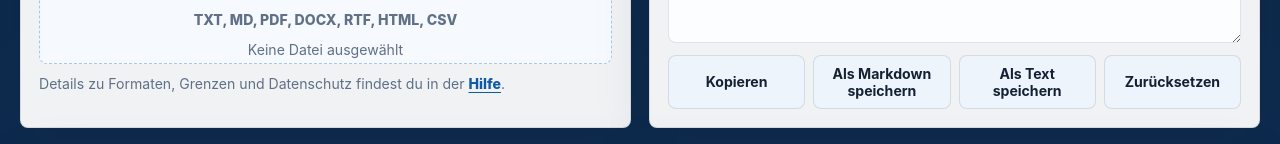
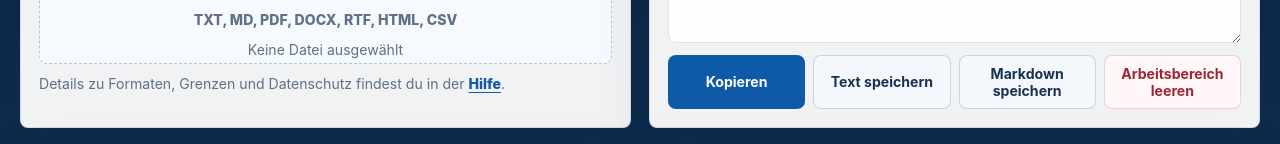
Before and after one commit to BM1964-25/SMART-Summary-Assistant, a website with bundled scripts: page index.html in a window 1280 px wide. Shown: the part 1167-1311 px from the top of the page. Built offline with nearby package versions, Linux system fonts and the light colour scheme.

Commit message:
Refine result action labels

```diff
--- a/index.html
+++ b/index.html
@@ -163,9 +163,9 @@
         </div>
         <div class="toolbar result-actions">
           <button type="button" id="copyBtn">Kopieren</button>
-          <button type="button" id="exportMdBtn">Als Markdown speichern</button>
-          <button type="button" id="exportTxtBtn">Als Text speichern</button>
-          <button type="button" id="resetBtn">Zurücksetzen</button>
+          <button type="button" id="exportTxtBtn">Text speichern</button>
+          <button type="button" id="exportMdBtn">Markdown speichern</button>
+          <button type="button" id="resetBtn">Arbeitsbereich leeren</button>
         </div>
       </section>
 
@@ -303,7 +303,7 @@
         </article>
         <article>
           <h3>Ergebnis-Aktionen</h3>
-          <p>Kopieren legt die Zusammenfassung in die Zwischenablage. Markdown speichert eine strukturierte MD-Datei. Text speichert eine einfache TXT-Datei. Zurücksetzen leert Quelle, Ergebnis und Dateistatus; der API-Key bleibt erhalten.</p>
+          <p>Kopieren legt die Zusammenfassung in die Zwischenablage. Text speichern erstellt eine einfache TXT-Datei. Markdown speichern erstellt eine strukturierte MD-Datei. Arbeitsbereich leeren entfernt Quelle, Ergebnis und Dateistatus; API-Key und Lizenz bleiben erhalten.</p>
         </article>
       </div>
     </section>
--- a/styles.css
+++ b/styles.css
@@ -839,6 +839,41 @@ select {
   width: 100%;
 }
 
+#copyBtn {
+  border-color: rgba(15, 90, 167, 0.3);
+  background: #0f5aa7;
+  color: #ffffff;
+}
+
+#copyBtn:hover:not(:disabled) {
+  border-color: rgba(15, 90, 167, 0.45);
+  background: #0b4f94;
+}
+
+#exportTxtBtn,
+#exportMdBtn {
+  border-color: rgba(15, 90, 167, 0.22);
+  background: #f4f8fd;
+  color: #18324f;
+}
+
+#exportTxtBtn:hover:not(:disabled),
+#exportMdBtn:hover:not(:disabled) {
+  border-color: rgba(15, 90, 167, 0.36);
+  background: #eaf3ff;
+}
+
+#resetBtn {
+  border-color: rgba(201, 54, 68, 0.2);
+  background: #fff7f8;
+  color: #9e2634;
+}
+
+#resetBtn:hover:not(:disabled) {
+  border-color: rgba(201, 54, 68, 0.36);
+  background: #ffebee;
+}
+
 #summaryOutput {
   flex: 1;
   min-height: 100%;
```
